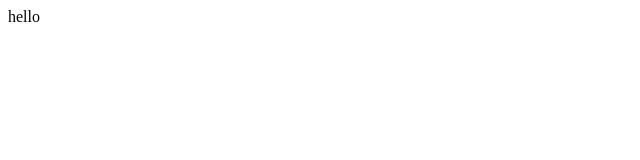
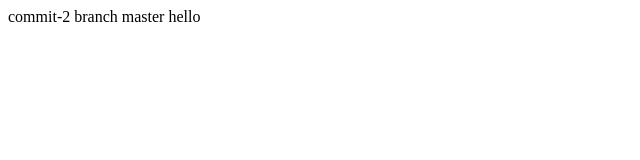
Before and after one commit to Saurabhgargiit/githubtrial, a plain HTML site: page index.html in a window 1280 px wide. Shown: the whole page, without its empty margins (0-640 px from the left). Drawn offline with Linux system fonts and the light colour scheme.

Commit message:
commit-2

```diff
--- a/index.html
+++ b/index.html
@@ -6,6 +6,6 @@
     <title>Document</title>
   </head>
   <body>
-    hello
+    commit-2 branch master hello
   </body>
 </html>
```
